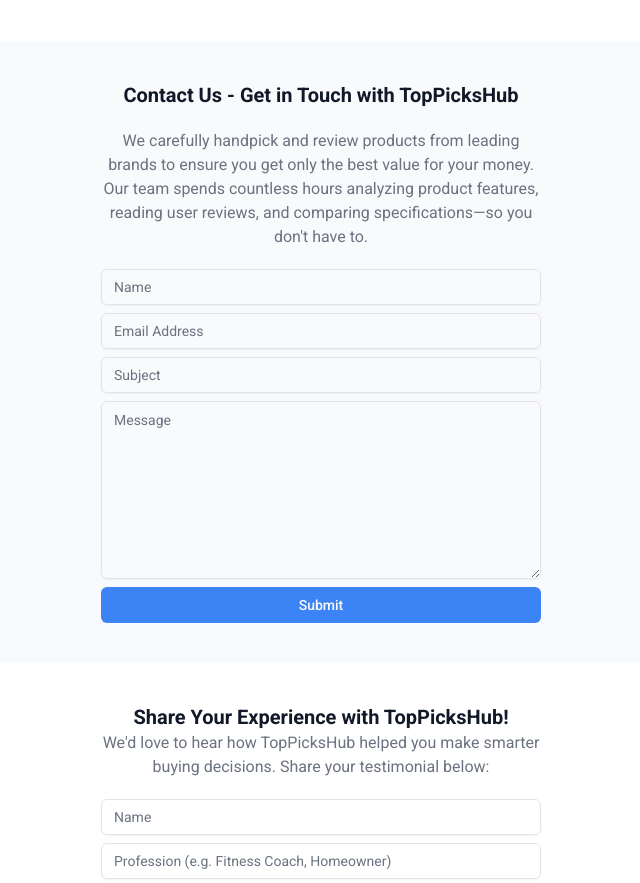
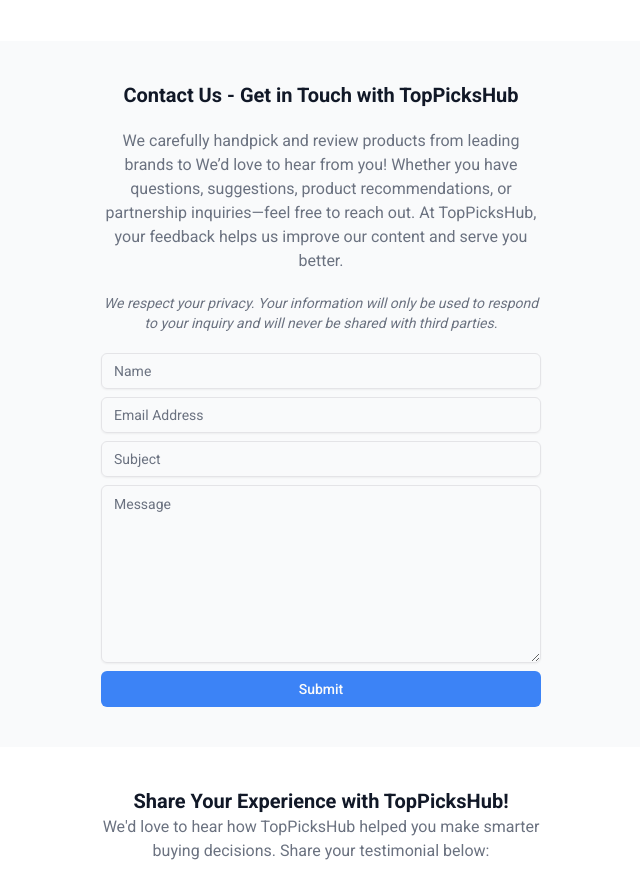
Before and after one commit to irefransdotdev/top-picks-hub, a Next.js app: page / in a window 1280 px wide. Shown: the part 4680-5563 px from the top of the page, without its empty margins (319-959 px from the left). Built offline with nearby package versions, Linux system fonts and the light colour scheme.

Commit message:
Add privacy note message on contact us section

```diff
--- a/src/components/sections/contact-us.tsx
+++ b/src/components/sections/contact-us.tsx
@@ -30,9 +30,22 @@ const ContactUs = () => {
         >
           <p className="text-secondary">
             We carefully handpick and review products from leading brands to
-            ensure you get only the best value for your money. Our team spends
-            countless hours analyzing product features, reading user reviews,
-            and comparing specifications—so you don&#39;t have to.
+            We’d love to hear from you! Whether you have questions, suggestions,
+            product recommendations, or partnership inquiries—feel free to reach
+            out. At TopPicksHub, your feedback helps us improve our content and
+            serve you better.
+          </p>
+        </motion.div>
+        <motion.div
+          className="box"
+          transition={{ type: "spring", delay: 0.2 }}
+          initial={{ opacity: 0, scale: 0 }}
+          whileInView={{ opacity: 1, scale: 1 }}
+          viewport={{ once: true }}
+        >
+          <p className="italic text-secondary text-sm">
+            We respect your privacy. Your information will only be used to
+            respond to your inquiry and will never be shared with third parties.
           </p>
         </motion.div>
         <footer className="w-full">
```
